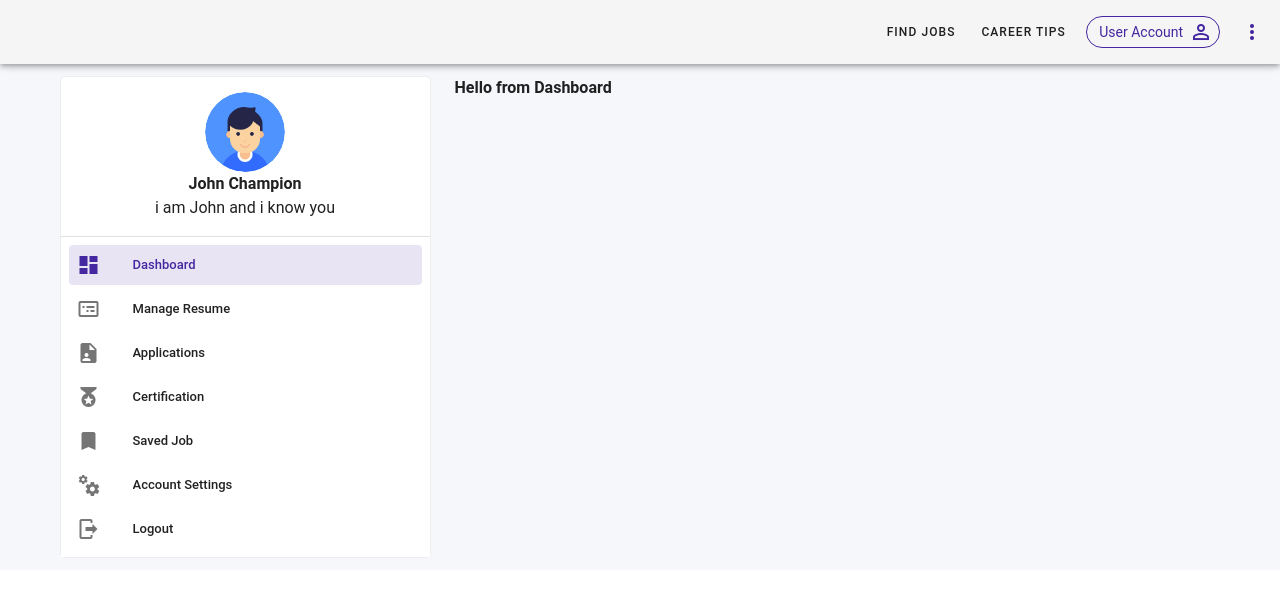
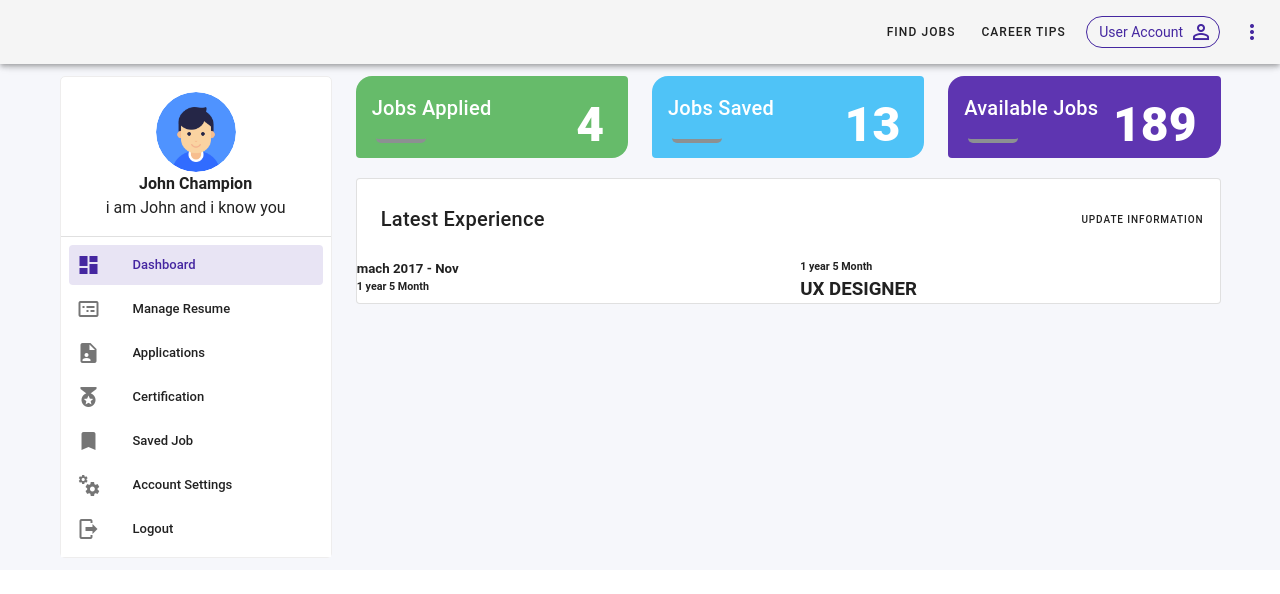
Before and after one commit to charles2k16/jobCms, a Vue app: page /dashboard in a window 1280 px wide. Shown: the top 594 px of the page. Built offline with nearby package versions, Linux system fonts and the light colour scheme; a small style sheet from the web is missing.

Commit message:
jobs card

```diff
--- /dev/null
+++ b/src/components/JobCards.vue
@@ -0,0 +1,36 @@
+<template>
+  <div>
+    <v-card shaped :color="bgColor" flat>
+      <v-card-title class="white--text">{{title}}</v-card-title>
+      <v-card-actions class="mt-n6">
+        <v-card-subtitle id="dash" class="mt-n6 ml-3"></v-card-subtitle>
+        <v-spacer></v-spacer>
+        <span class="white--text display-2 mt-n6 mr-4 font-weight-black">
+          {{totalNumber}}
+        </span>
+      </v-card-actions>
+    </v-card>
+  </div>
+</template>
+
+<script>
+export default {
+  name: "JobsCard",
+  props: [
+    "title", "totalNumber", "bgColor"
+  ],
+  data () {
+    return {
+
+    }
+  }
+}
+</script>
+
+<style>
+  #dash {
+    border-bottom: 4px solid rgb(140, 144, 146);
+    border-radius: 5px;
+    width: 50px;
+  }
+</style>
--- a/src/containers/Main.vue
+++ b/src/containers/Main.vue
@@ -4,10 +4,10 @@
     <v-content id="content">
       <v-container fill-height>
         <v-row>
-          <v-col md="4">
+          <v-col md="3">
             <SideBar />
           </v-col>
-          <v-col md="8">
+          <v-col md="9">
             <div>
               <router-view></router-view>
             </div>
--- a/src/containers/SideBar.vue
+++ b/src/containers/SideBar.vue
@@ -14,8 +14,8 @@
     <div class="menu">
       <v-divider></v-divider>
       <v-list nav dense>
-        <v-list-item-group v-model="item" color="primary">
-          <v-list-item v-for="(item, i) in items" :key="i">
+        <v-list-item-group v-model="menu" color="primary">
+          <v-list-item v-for="(item, i) in menuItems" :key="i">
             <v-list-item-icon>
               <v-icon v-text="item.icon"></v-icon>
             </v-list-item-icon>
@@ -35,15 +35,15 @@
 export default {
   data () {
     return {
-      item: 0,
-      items: [
-        { text: "Dashboard", icon: 'mdi-view-dashboard' },
+      menu: 0,
+      menuItems: [
+        { text: "Dashboard", icon: "mdi-view-dashboard" },
         { text: "Manage Resume", icon: "mdi-card-bulleted-outline" },
-        { text: 'Applications', icon: 'mdi-file-account' },
-        { text: 'Certification', icon: 'mdi-medal' },
-        { text: 'Saved Job', icon: 'mdi-bookmark' },
-        { text: 'Account Settings', icon: 'mdi-cogs' },
-        { text: 'Logout', icon: 'mdi-logout' },
+        { text: "Applications", icon: "mdi-file-account" },
+        { text: "Certification", icon: "mdi-medal" },
+        { text: "Saved Job", icon: 'mdi-bookmark' },
+        { text: "Account Settings", icon: "mdi-cogs" },
+        { text: "Logout", icon: "mdi-logout" },
       ],
     }
   }
--- a/src/plugins/vuetify.js
+++ b/src/plugins/vuetify.js
@@ -1,7 +1,7 @@
 import Vue from "vue";
 import Vuetify from "vuetify";
 import "vuetify/dist/vuetify.min.css";
-import '@mdi/font/css/materialdesignicons.css'
+import "@mdi/font/css/materialdesignicons.css"
 
 Vue.use(Vuetify);
 
--- a/src/router/index.js
+++ b/src/router/index.js
@@ -2,7 +2,7 @@ import Vue from "vue";
 import VueRouter from "vue-router";
 import Main from "../containers/Main";
 import Login from "../views/Login";
-import Dashboard from "../views/Dashboard"
+import Dashboard from "../views/Dashboard";
 
 Vue.use(VueRouter);
 
--- a/src/views/Dashboard.vue
+++ b/src/views/Dashboard.vue
@@ -1,12 +1,49 @@
 <template>
   <div>
-    <h4>Hello from Dashboard</h4>
+    <v-row>
+      <v-col md4>
+        <JobsCards title="Jobs Applied" totalNumber="4" bgColor="#66BB6A"/>
+      </v-col>
+      <v-col md4>
+        <JobsCards title="Jobs Saved" totalNumber="13" bgColor="#4FC3F7"/>
+      </v-col>
+      <v-col md4>
+        <JobsCards title="Available Jobs" totalNumber="189" bgColor="#5E35B1"/>
+      </v-col>
+    </v-row>
+
+    <div>
+      <v-card outlined class="mt-5">
+        <v-card-actions>
+          <v-card-title>Latest Experience</v-card-title>
+          <v-spacer></v-spacer>
+          <v-btn text x-small>Update Information</v-btn>
+        </v-card-actions>
+        <div>
+          <v-row>
+            <v-col>
+              <h5>mach 2017 - Nov</h5>
+              <h6>1 year 5 Month</h6>
+            </v-col>
+            <v-col>
+              <h6>1 year 5 Month</h6>
+              <h3>UX DESIGNER</h3>
+            </v-col>
+          </v-row>
+        </div>
+      </v-card>
+    </div>
   </div>
 </template>
 
 <script>
+import JobsCards from "../components/JobCards";
+
 export default {
   name: "Dashboard",
+  components: {
+    JobsCards
+  },
   data () {
     return {
       showCards: true
--- a/src/views/Login.vue
+++ b/src/views/Login.vue
@@ -25,7 +25,8 @@
               </v-form>
             </v-card-text>
             <v-card-actions>
-              <v-btn :loading="loading"
+              <v-btn
+                :loading="loading"
                 :disabled="loading"
                 block
                 color="primary"
```
Also changed, not shown: .eslintrc.js. Lines whose indentation alone changed are shown as unchanged.
